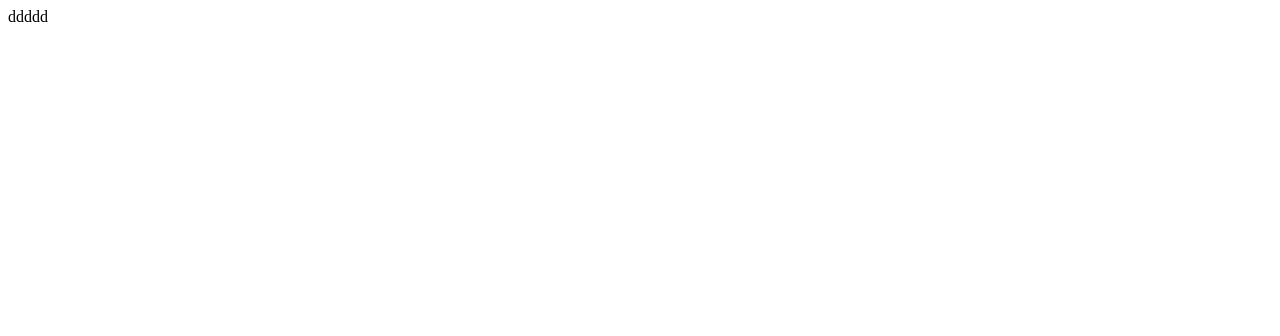
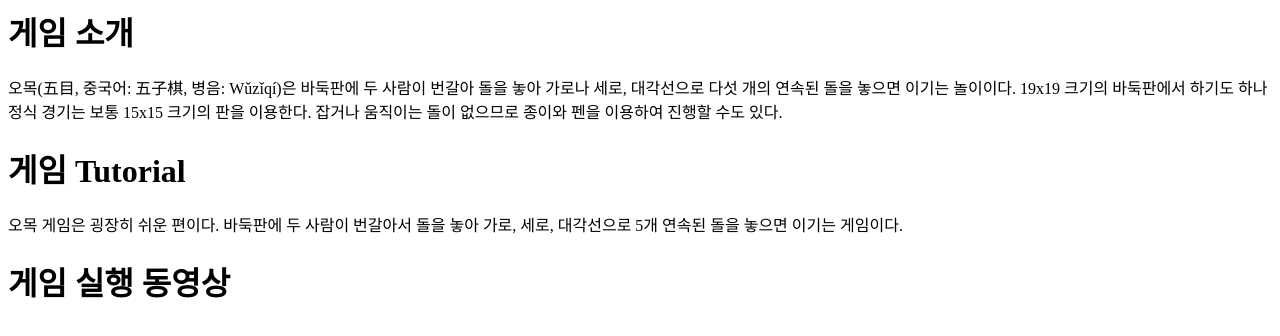
Before and after one commit to lye4191/OpenTerm_YuEUn, a plain HTML site: page docs/index.html in a window 1280 px wide. Drawn offline with Linux system fonts and the light colour scheme.

Commit message:
Update index.html

```diff
--- a/docs/index.html
+++ b/docs/index.html
@@ -1 +1,17 @@
-ddddd
+<html>
+<meta charset="utf-8">
+  <head>
+      <title>YUEUN Term Project</title>
+  </head>
+  <body>
+      <h1> 게임 소개</h1>
+      <p>오목(五目, 중국어: 五子棋, 병음: Wǔzǐqí)은 바둑판에 두 사람이 번갈아 돌을 놓아
+        가로나 세로, 대각선으로 다섯 개의 연속된 돌을 놓으면 이기는 놀이이다.
+         19x19 크기의 바둑판에서 하기도 하나 정식 경기는 보통 15x15 크기의 판을 이용한다.
+          잡거나 움직이는 돌이 없으므로 종이와 펜을 이용하여 진행할 수도 있다.</p>
+      <h1> 게임 Tutorial </h1>
+      <p>오목 게임은 굉장히 쉬운 편이다. 바둑판에 두 사람이 번갈아서 돌을 놓아 가로, 세로, 대각선으로
+        5개 연속된 돌을 놓으면 이기는 게임이다. </p>
+      <h1>게임 실행 동영상</h1>
+  </body>
+</html>
```
